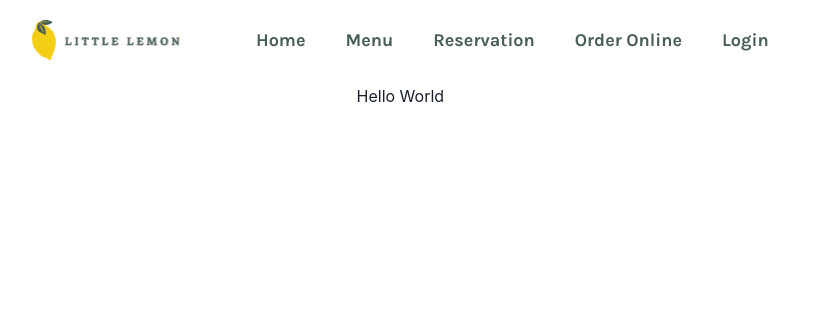
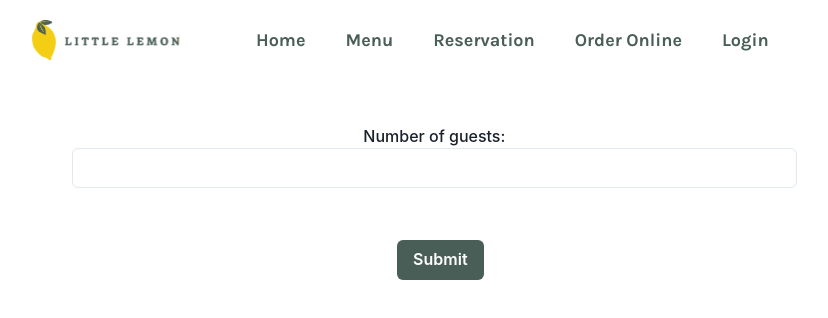
Before and after one commit to MrBigBrainy/CapStone, a React (Create React App) app: page /booking in a window 1280 px wide. Shown: the top 318 px of the page, without its empty margins (294-1122 px from the left). Built offline with nearby package versions, Linux system fonts and the light colour scheme; a web font is replaced by a local one.

Commit message:
Decorate Form

```diff
--- a/src/component/BookingForm.jsx
+++ b/src/component/BookingForm.jsx
@@ -0,0 +1,26 @@
+import { FormControl, FormLabel, Input, Button } from "@chakra-ui/react";
+export default function BookingForm () {
+    function handleSubmit (event) {
+        event.preventDefault();
+        console.log("Submitted");
+    }
+    return (
+      <>
+        <FormControl m ={10}>
+          <FormLabel textAlign={"center"}>
+            Number of guests: <Input type="number" name="guests" />
+          </FormLabel>
+          <br />
+          <Button
+            type="Submit"
+            onClick={handleSubmit}
+            bg={"#495E57"}
+            color={"white"}
+            m={5}
+          >
+            Submit
+          </Button>
+        </FormControl>
+      </>
+    );
+}
--- a/src/component/BookingPage.jsx
+++ b/src/component/BookingPage.jsx
@@ -1,4 +1,5 @@
 import { Grid, GridItem } from "@chakra-ui/react";
+import BookingForm from "./BookingForm";
 export default function BookingPage() {
   return (
     <>
@@ -6,7 +7,7 @@ export default function BookingPage() {
         colStart={{ base: 2, md: 1, lg: 3, xl: 4 }}
         colEnd={{ base: 8, sm: 6, md: 8, lg: 11, xl: 11, "2xl": 10 }}
       >
-        <h1>Hello World</h1>
+       <BookingForm />
       </GridItem>
     </>
   );
```
